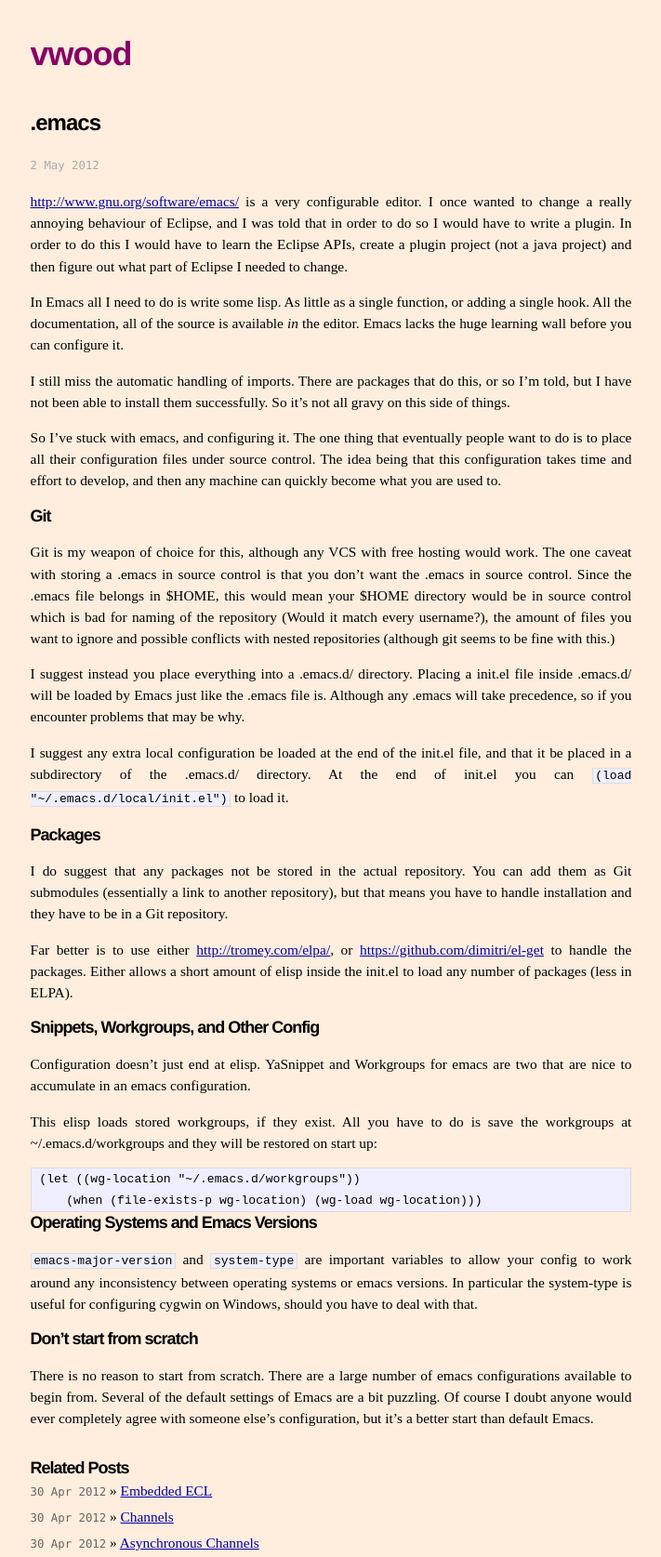
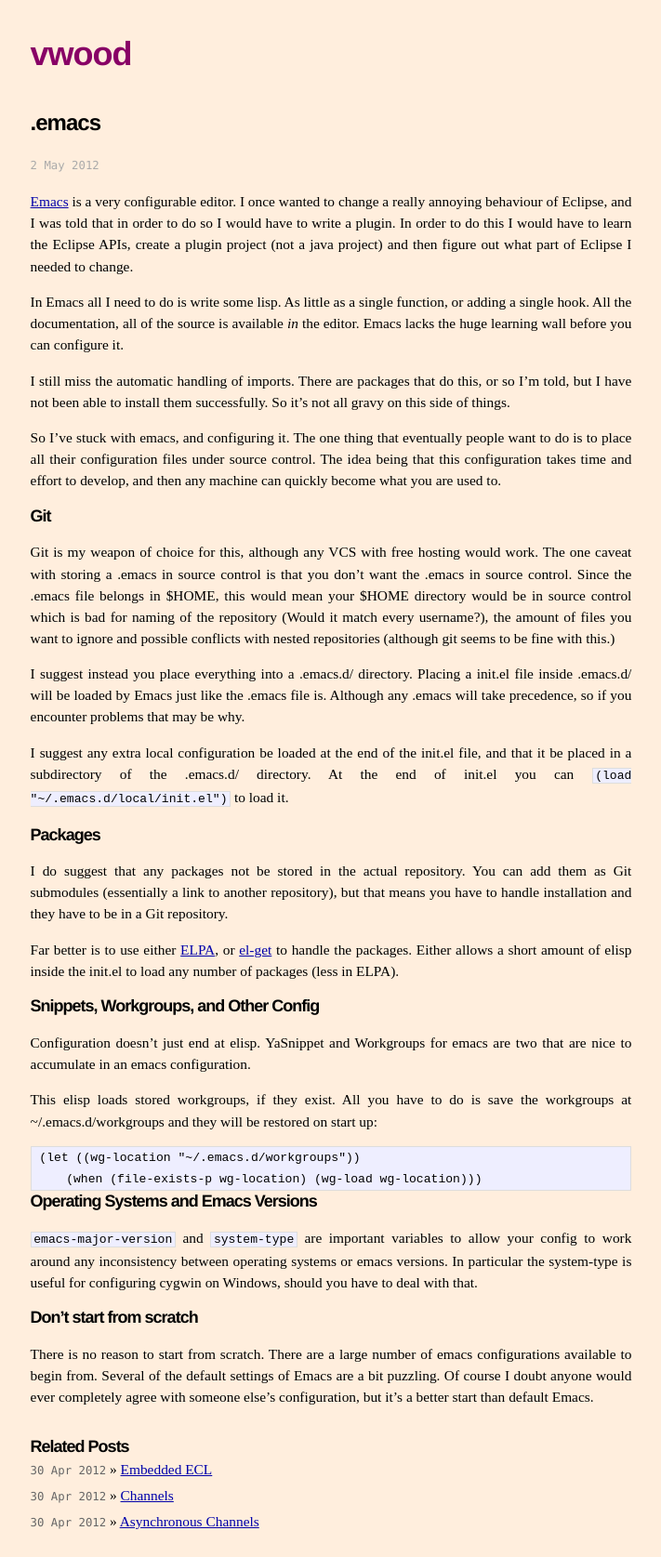
Before and after one commit to vwood/vwood.github.com, a Jekyll site: the page built from _posts/2012-5-2-dot-emacs.md, in a window 1280 px wide. Shown: the whole page at 93% size, without its empty margins (284-995 px from the left). Built offline with Jekyll 4.4.1, drawn with Linux system fonts in a browser that asks for light colours; after the commit the page ends 1652 px from its top, so only the background shows below that; some of the changed lines change nothing that is shown.

Commit message:
Fix up the links.

```diff
--- a/_posts/2012-5-2-dot-emacs.md
+++ b/_posts/2012-5-2-dot-emacs.md
@@ -8,7 +8,7 @@ categories: [lisp, emacs]
 ================
 <p class="meta">2 May 2012</p>
 
-[http://www.gnu.org/software/emacs/](Emacs) is a very configurable editor. I once wanted to change a really annoying behaviour of Eclipse, and I was told that in order to do so I would have to write a plugin. In order to do this I would have to learn the Eclipse APIs, create a plugin project (not a java project) and then figure out what part of Eclipse I needed to change.
+[Emacs](http://www.gnu.org/software/emacs/) is a very configurable editor. I once wanted to change a really annoying behaviour of Eclipse, and I was told that in order to do so I would have to write a plugin. In order to do this I would have to learn the Eclipse APIs, create a plugin project (not a java project) and then figure out what part of Eclipse I needed to change.
 
 In Emacs all I need to do is write some lisp. As little as a single function, or adding a single hook. All the documentation, all of the source is available *in* the editor. Emacs lacks the huge learning wall before you can configure it.
 
@@ -28,7 +28,7 @@ Packages
 --------
 I do suggest that any packages not be stored in the actual repository. You can add them as Git submodules (essentially a link to another repository), but that means you have to handle installation and they have to be in a Git repository.
 
-Far better is to use either [http://tromey.com/elpa/](ELPA), or [https://github.com/dimitri/el-get](el-get) to handle the packages. Either allows a short amount of elisp inside the init.el to load any number of packages (less in ELPA).
+Far better is to use either [ELPA](http://tromey.com/elpa/), or [el-get](https://github.com/dimitri/el-get) to handle the packages. Either allows a short amount of elisp inside the init.el to load any number of packages (less in ELPA).
 
 Snippets, Workgroups, and Other Config
 --------------------------------------
@@ -42,6 +42,7 @@ This elisp loads stored workgroups, if they exist. All you have to do is save th
 ~~~~
 
 
+
 Operating Systems and Emacs Versions
 ------------------------------------
 `emacs-major-version` and `system-type` are important variables to allow your config to work around any inconsistency between operating systems or emacs versions. In particular the system-type is useful for configuring cygwin on Windows, should you have to deal with that.
```
